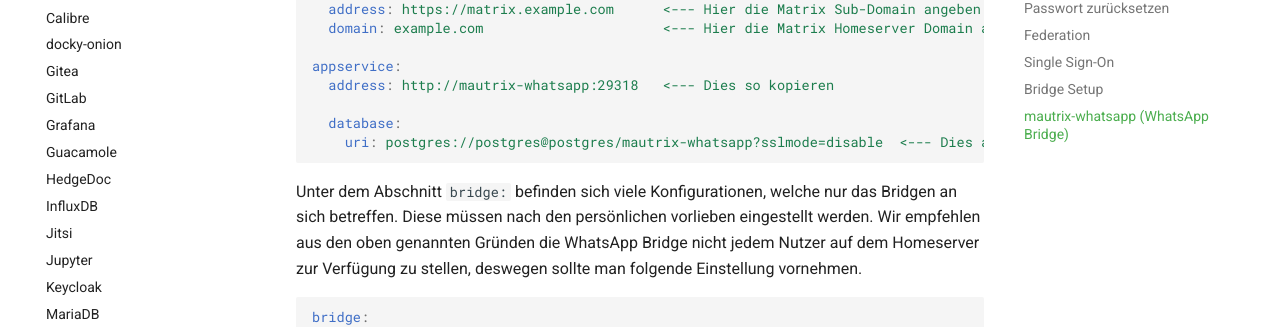
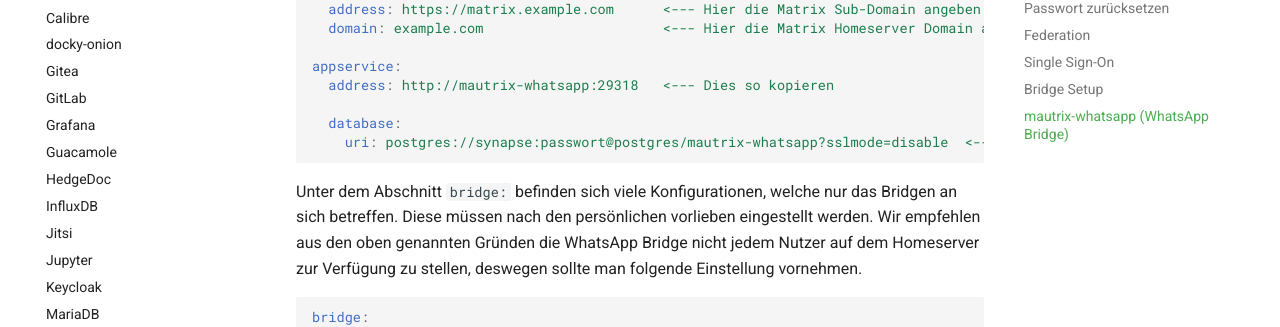
Before and after one commit to felbinger/AdminGuide, an MkDocs documentation site: the page built from docs/services/matrix.md, in a window 1280 px wide and 900 px high, scrolled down 6249 px. Shown: the part 127-454 px from the top of the window. Built offline with MkDocs 1.6.1 and Material for MkDocs 9.7.7, drawn with Linux system fonts in a browser that asks for light colours; comment, search, counter and statistics services are not loaded.

Commit message:
improved whatsapp bridge

````diff
--- a/docs/services/matrix.md
+++ b/docs/services/matrix.md
@@ -326,7 +326,7 @@ appservice:
   address: http://mautrix-whatsapp:29318   <--- Dies so kopieren
 
   database:
-    uri: postgres://postgres@postgres/mautrix-whatsapp?sslmode=disable  <--- Dies auch kopieren
+    uri: postgres://synapse:passwort@postgres/mautrix-whatsapp?sslmode=disable  <--- Dies anpassen
 ```
 
 Unter dem Abschnitt `bridge:` befinden sich viele Konfigurationen, welche nur das Bridgen an sich betreffen. Diese müssen
````
